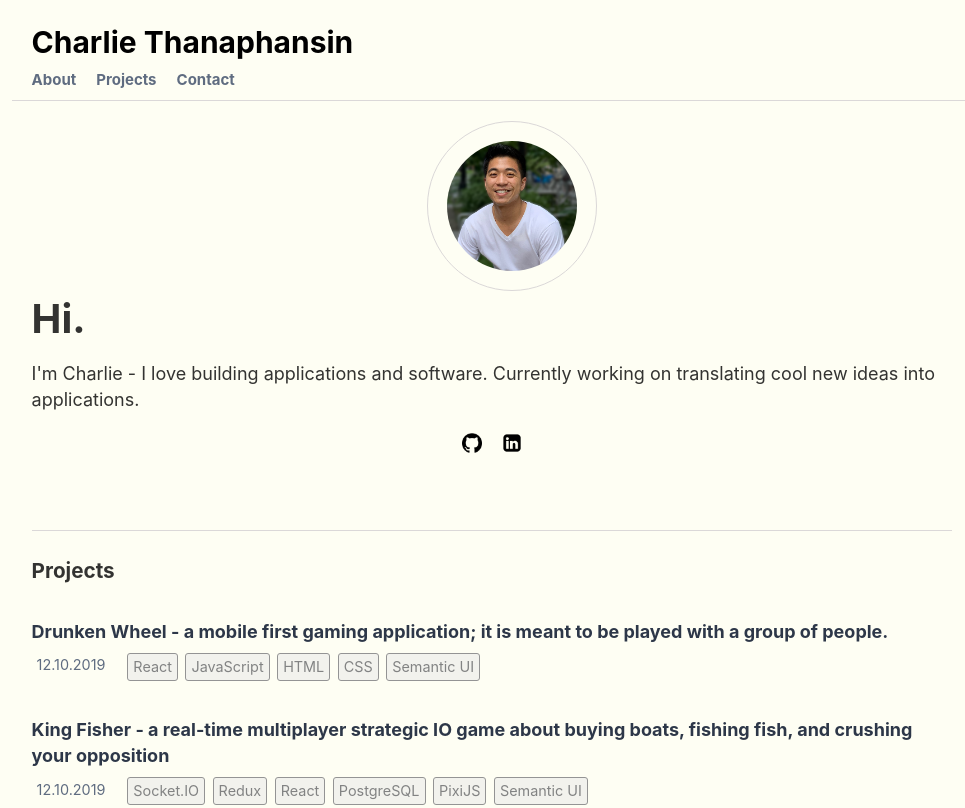
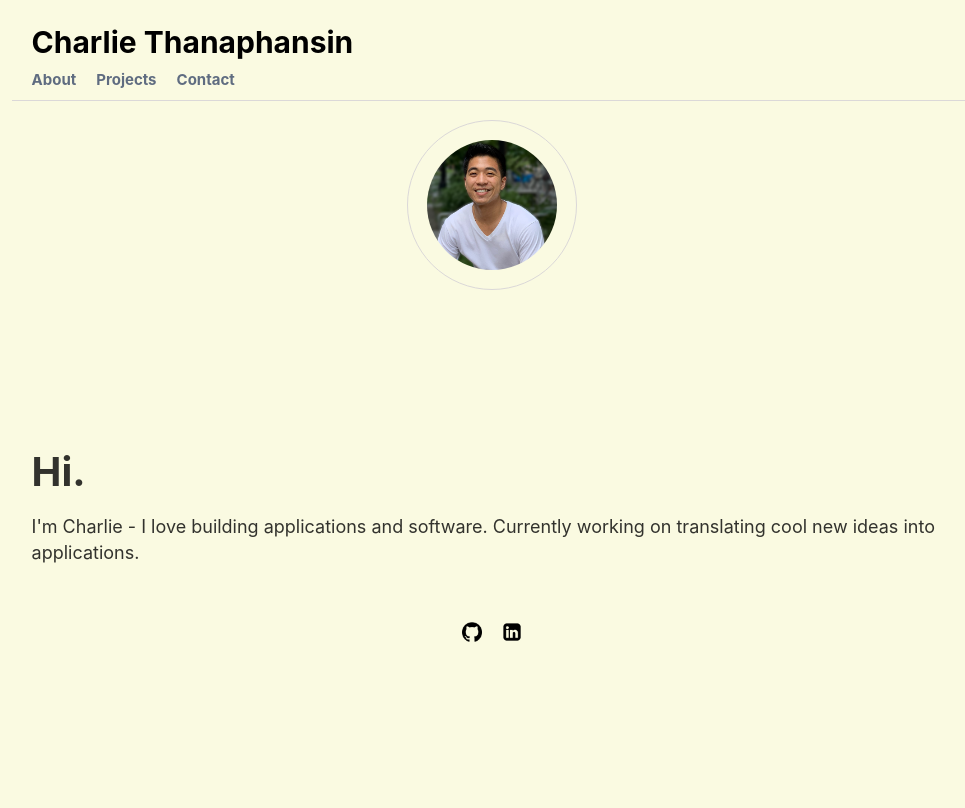
Before and after one commit to charlie-ttt/charlieWebsite, a Gatsby site: page / in a window 1280 px wide. Shown: the top 808 px of the page, without its empty margins (148-1113 px from the left). Built offline with nearby package versions, Linux system fonts and the light colour scheme; Gatsby itself is replaced by a stand-in of ours.

```diff
--- a/src/components/layout.css
+++ b/src/components/layout.css
@@ -2,7 +2,7 @@
   font-family: sans-serif;
   -ms-text-size-adjust: 100%;
   -webkit-text-size-adjust: 100%;
-  background-color: #fefef3;
+  background-color: #fafae1;
 }
 body {
   margin: 0;
--- a/src/components/layout.js
+++ b/src/components/layout.js
@@ -26,8 +26,17 @@
 
   return (
     <>
-      <Header siteTitle={data.site.siteMetadata.title} />
-      <Navbar />
+      <div
+        style={{
+          position: "fixed",
+          width: "100%",
+          backgroundColor: "#fafae1",
+          zIndex: "999",
+        }}
+      >
+        <Header siteTitle={data.site.siteMetadata.title} />
+        <Navbar />
+      </div>
       <div
         style={{
           margin: `0 auto`,
--- a/src/components/navbar.js
+++ b/src/components/navbar.js
@@ -37,6 +37,7 @@
     flexDirection: "row",
     justifyContent: "flex-start",
     borderBottom: `1px solid #dbd8d8`,
+    // position: 'fixed'
     // width: `80%`,
   },
   eachSection: {
--- a/src/pages/index.js
+++ b/src/pages/index.js
@@ -28,7 +28,6 @@
         <div style={styles.mainText}>
           <h1 style={{ fontWeight: "bold", fontSize: "40px" }}>Hi.</h1>
         </div>
-
         <p>
           I'm Charlie - I love building applications and software. Currently
           working on translating cool new ideas into applications.
@@ -62,8 +61,8 @@
 
 const styles = {
   mainArea: {
-    paddingTop: "20px",
-    paddingBottom: "20px",
+    paddingTop: "120px",
+    paddingBottom: "120px",
     marginBottom: "40px",
     display: "flex",
     flexDirection: "column",
@@ -86,15 +85,16 @@
     alignItems: `center`,
   },
   profilePicContainer: {
-    width: `130px`,
+    width: `170px`,
     height: `130px`,
-    marginBottom: `1.45rem`,
+    marginBottom: `10rem`,
     alignSelf: `center`,
   },
   iconContainerStyle: {
     display: "flex",
     marginTop: "10px",
     justifyContent: "center",
+    paddingTop: `2rem`,
   },
   iconStyle: {
     height: "20px",
```
